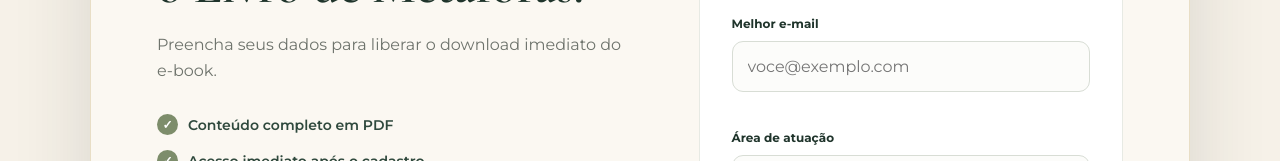
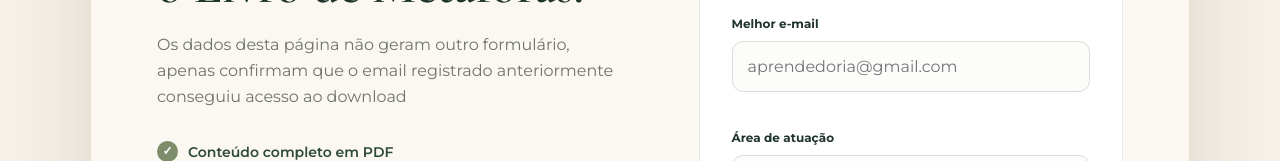
Before and after one commit to O-dynn/META-2-E-BOOK, a plain HTML site: page index.html in a window 1280 px wide. Shown: the part 3219-3380 px from the top of the page. Drawn offline with nearby package versions, Linux system fonts and the light colour scheme.

Commit message:
Add files via upload

```diff
--- a/index.html
+++ b/index.html
@@ -139,7 +139,7 @@
         <div class="download-copy">
           <span class="eyebrow">Seu material está a poucos passos</span>
           <h2>Receba gratuitamente o Livro de Metáforas.</h2>
-          <p>Preencha seus dados para liberar o download imediato do e-book.</p>
+          <p>Os dados desta página não geram outro formulário, apenas confirmam que o email registrado anteriormente conseguiu acesso ao download</p>
 
           <ul class="check-list">
             <li>Conteúdo completo em PDF</li>
@@ -157,7 +157,7 @@
 
           <div class="field-group">
             <label for="email">Melhor e-mail</label>
-            <input id="email" name="email" type="email" autocomplete="email" placeholder="voce@exemplo.com" required />
+            <input id="email" name="email" type="email" autocomplete="email" placeholder="aprendedoria@gmail.com" required />
             <small class="error-message"></small>
           </div>
 
```
